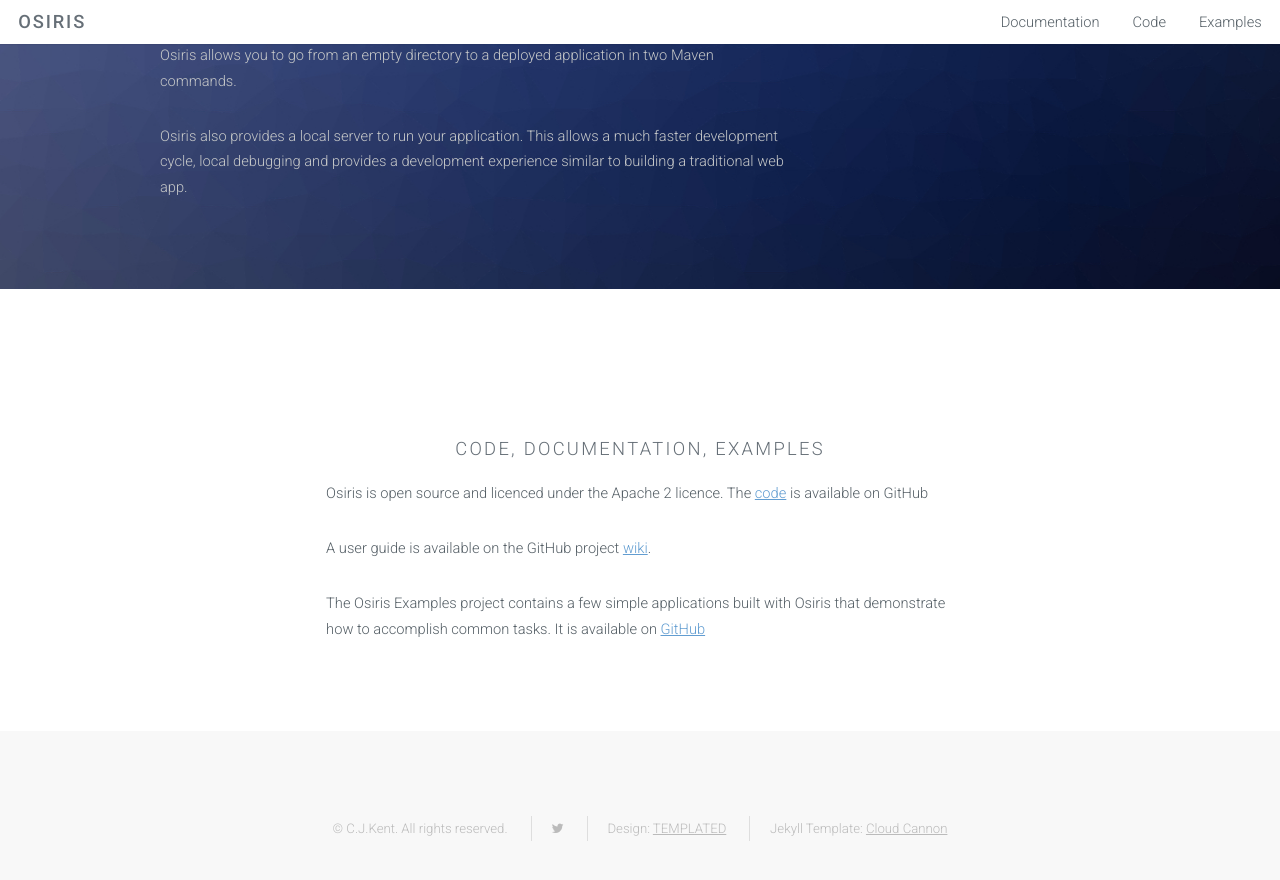
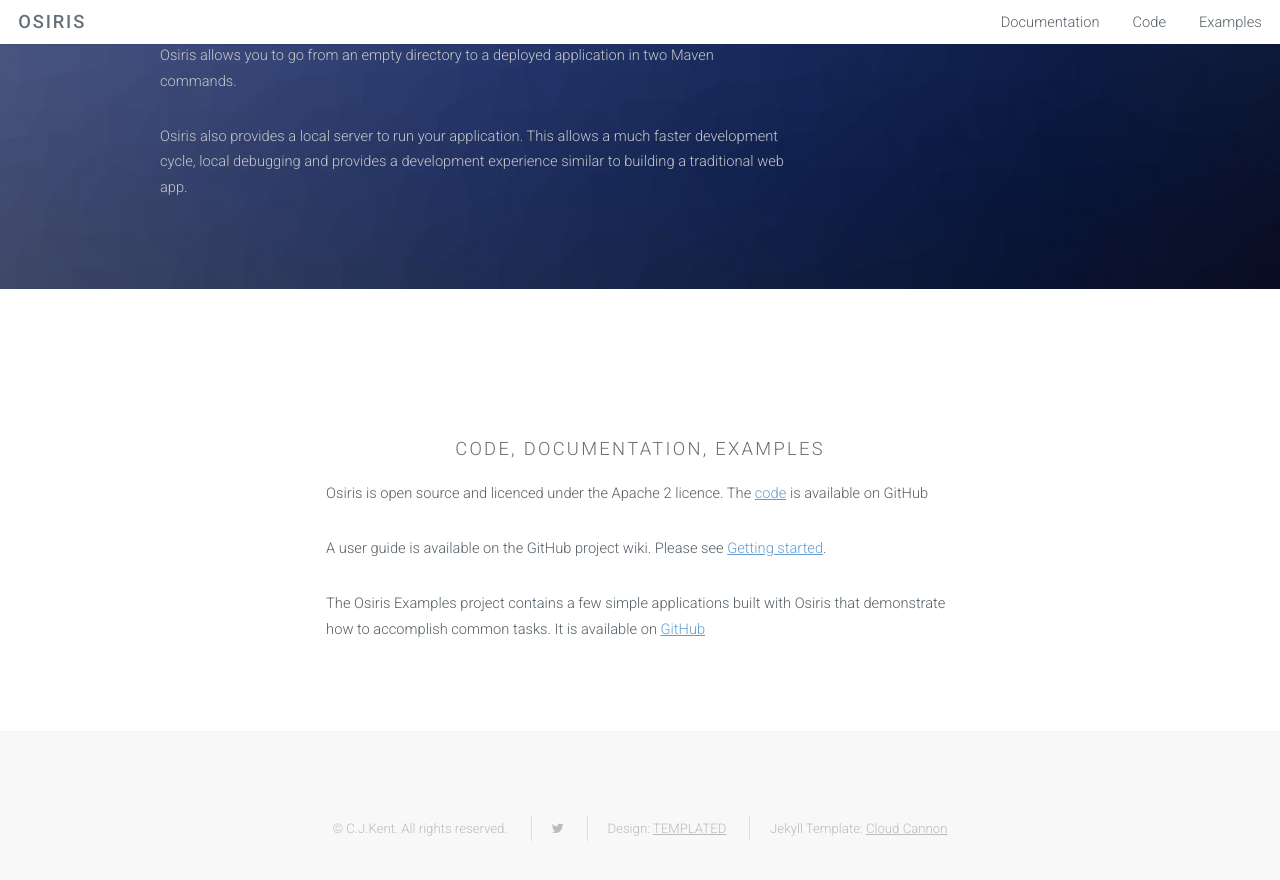
Before and after one commit to cjkent/cjkent.github.io, a Jekyll site: the page built from index.html, in a window 1280 px wide and 900 px high, scrolled down 1785 px. Shown: the top 880 px of the window. Built offline with Jekyll 4.4.1, drawn with Linux system fonts in a browser that asks for light colours.

Commit message:
Link to Getting Started page

```diff
--- a/index.html
+++ b/index.html
@@ -103,8 +103,8 @@
                     <h3>Code, Documentation, Examples</h3>
                     <p>Osiris is open source and licenced under the Apache 2 licence. The
                         <a href="https://github.com/cjkent/osiris">code</a> is available on GitHub</p>
-                    <p>A user guide is available on the GitHub project
-                        <a href="https://github.com/cjkent/osiris/wiki/Getting-Started">wiki</a>.</p>
+                    <p>A user guide is available on the GitHub project wiki. Please see
+                        <a href="https://github.com/cjkent/osiris/wiki/Getting-Started">Getting started</a>.</p>
                     <p>The Osiris Examples project contains a few simple applications built with Osiris that
                         demonstrate how to accomplish common tasks. It is available on
                         <a href="https://github.com/cjkent/osiris-examples">GitHub</a></p>
```
